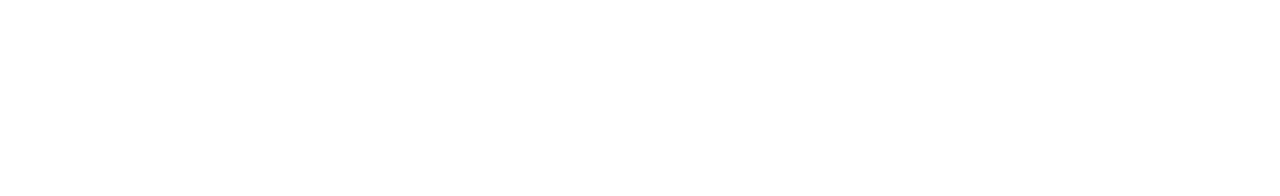
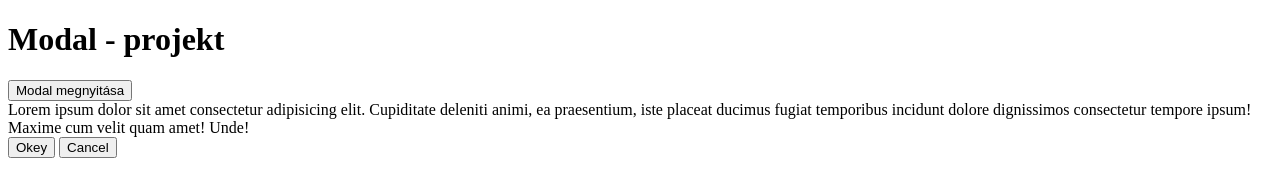
Before and after one commit to szakalyzs/modal, a plain HTML site: page index.html in a window 1280 px wide. Drawn offline with Linux system fonts and the light colour scheme.

Commit message:
HTML-structure

```diff
--- a/index.html
+++ b/index.html
@@ -1,13 +1,39 @@
 <!DOCTYPE html>
 <html lang="en">
+
 <head>
     <meta charset="UTF-8">
     <meta name="viewport" content="width=device-width, initial-scale=1.0">
     <link rel="stylesheet" href="./css/style.css">
     <title>Document</title>
 </head>
+
 <body>
+    <header>
+        <h1>Modal - projekt</h1>
+        <button class="btn">Modal megnyitása</button>
+    </header>
+
+    <main>
+        <div class="modal">
+            <div class="modal__header">
+
+            </div>
+            <div class="modal__content">
+                Lorem ipsum dolor sit amet consectetur adipisicing elit. Cupiditate deleniti animi, ea praesentium, iste placeat ducimus fugiat temporibus incidunt dolore dignissimos consectetur tempore ipsum! Maxime cum velit quam amet! Unde!
+            </div>
+            <div class="modal__footer">
+                <button class='botton__okey'>Okey</button>
+                <button class='button__cancel'>Cancel</button>
+            </div>
+        </div>
+    </main>
+
+    <footer>
+
+    </footer>
 
     <script src="./js/modal.js"></script>
 </body>
+
 </html>
--- a/js/modal.js
+++ b/js/modal.js
@@ -0,0 +1,7 @@
+'use strict';
+const button = document.querySelector('.btn');
+
+button.addEventListener('click', () => {
+    alert('OK');
+
+});
```
